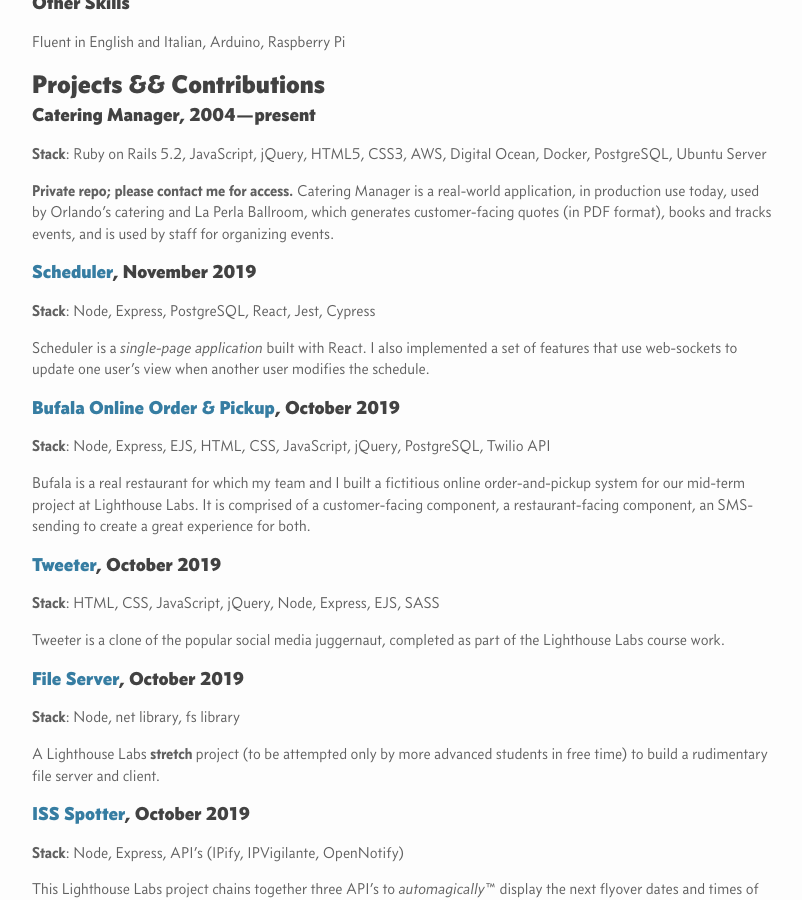
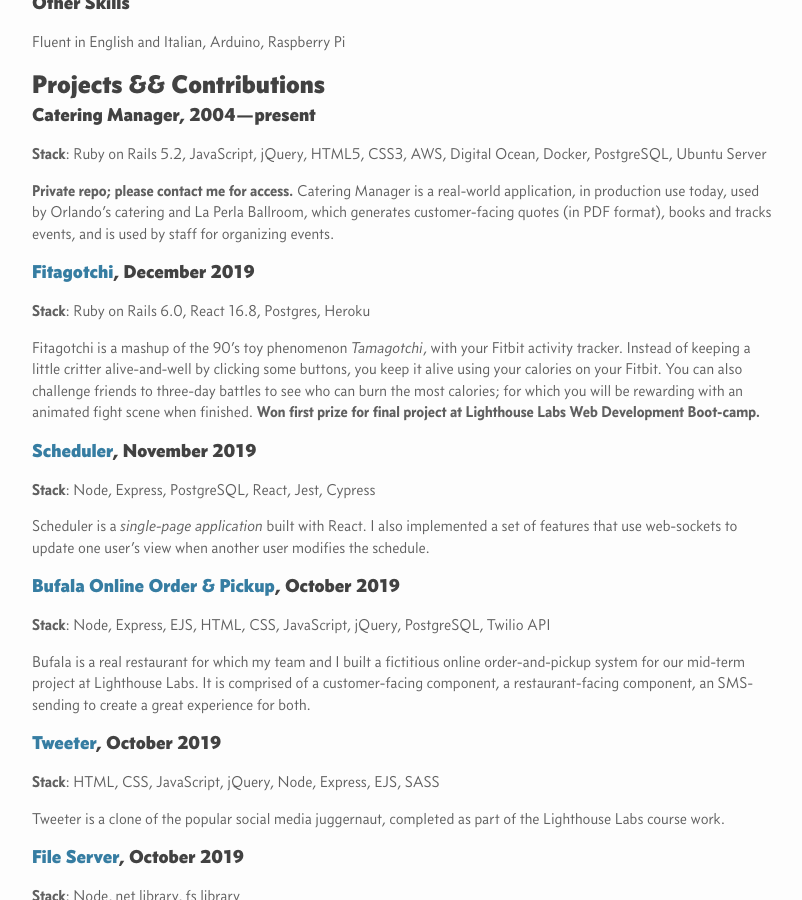
Before and after one commit to fapapa/fapapa.github.io, a Jekyll site: the page built from resume.md, in a window 1280 px wide and 900 px high, scrolled down 770 px. Shown: the whole window, without its empty margins (238-1040 px from the left). Built offline with Jekyll 4.4.1, drawn with Linux system fonts in a browser that asks for light colours.

Commit message:
Add Fitagotchi project to resume

```diff
--- a/resume.md
+++ b/resume.md
@@ -52,6 +52,18 @@ Ocean, Docker, PostgreSQL, Ubuntu Server
 application, in production use today, used by Orlando's catering and La Perla
 Ballroom, which generates customer-facing quotes (in PDF format), books and
 tracks events, and is used by staff for organizing events.
+
+### [Fitagotchi](https://github.com/fapapa/Bit-Fit), December 2019
+
+**Stack**: Ruby on Rails 6.0, React 16.8, Postgres, Heroku
+
+Fitagotchi is a mashup of the 90's toy phenomenon _Tamagotchi_, with your Fitbit
+activity tracker. Instead of keeping a little critter alive-and-well by clicking
+some buttons, you keep it alive using your calories on your Fitbit. You can also
+challenge friends to three-day battles to see who can burn the most calories;
+for which you will be rewarding with an animated fight scene when finished.
+**Won first prize for final project at Lighthouse Labs Web Development
+Boot-camp.**
 
 ### [Scheduler](https://github.com/fapapa/scheduler), November 2019
 
```
